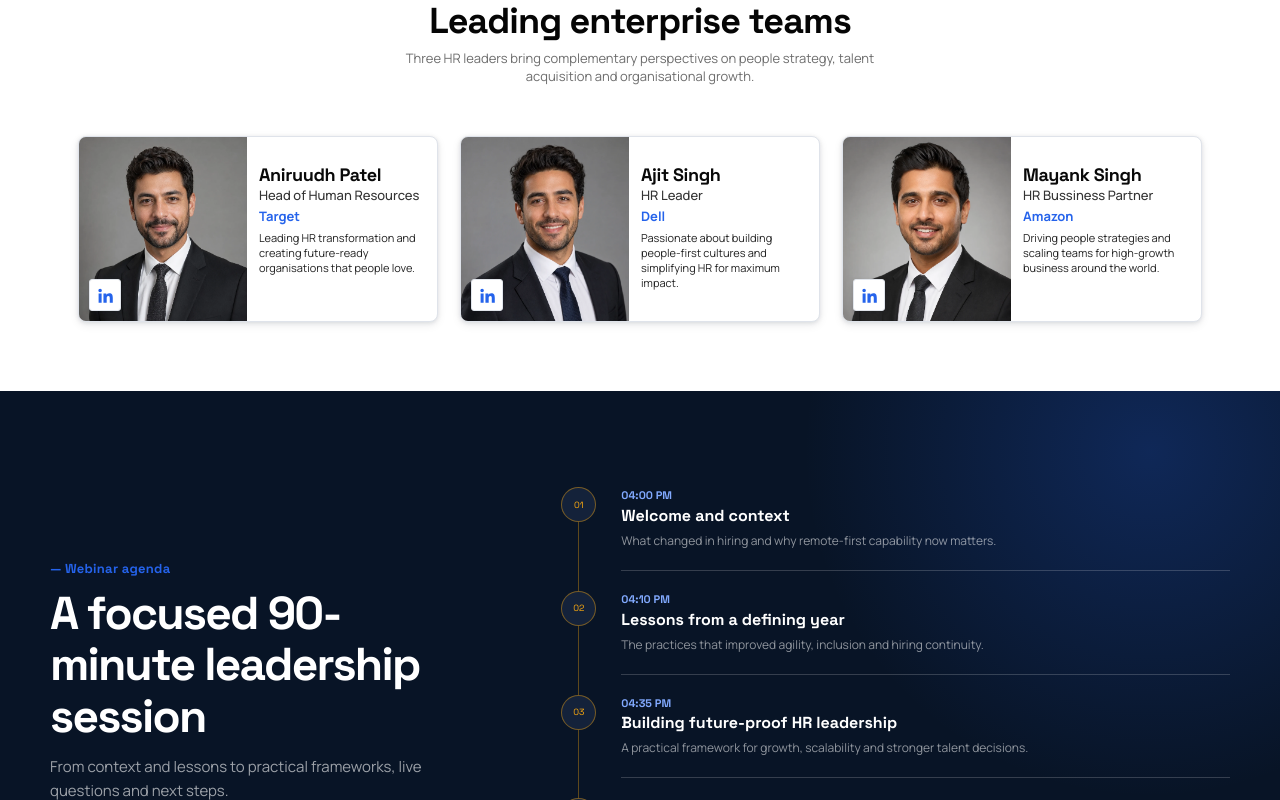
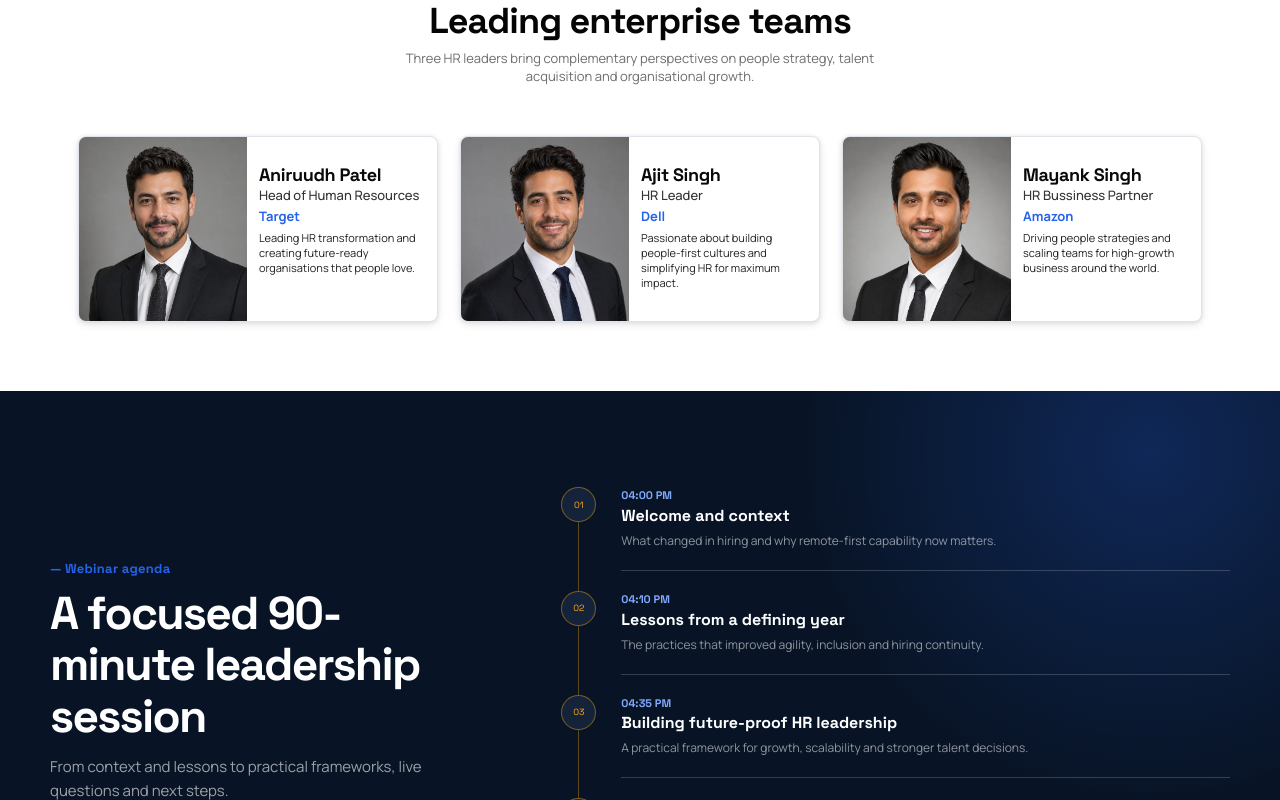
Before and after one commit to devprakash11/instahyer-website, a React (Vite) app: page / in a window 1280 px wide. Shown: the part 2320-3120 px from the top of the page. Built offline with nearby package versions, Linux system fonts and the light colour scheme.

Commit message:
fix: avoid rendering inactive panelist social links

```diff
--- a/src/components/sections/PanelistsSection.jsx
+++ b/src/components/sections/PanelistsSection.jsx
@@ -32,36 +32,24 @@ function PanelistsSection() {
                   loading="lazy"
                 />
 
+                {panelist.linkedin && (
                   <a
                     className="panelist-card__linkedin"
-                  href={panelist.linkedin || "#"}
+                    href={panelist.linkedin}
                     aria-label={`${panelist.name} on LinkedIn`}
-                  target={panelist.linkedin ? "_blank" : undefined}
-                  rel={panelist.linkedin ? "noreferrer" : undefined}
-                  onClick={(event) => {
-                    if (!panelist.linkedin) {
-                      event.preventDefault();
-                    }
-                  }}
+                    target="_blank"
+                    rel="noreferrer"
                   >
                     <LinkedInIcon size={19} />
                   </a>
+                )}
               </div>
 
               <div className="panelist-card__content">
                 <h3>{panelist.name}</h3>
-
-                <p className="panelist-card__role">
-                  {panelist.role}
-                </p>
-
-                <p className="panelist-card__company">
-                  {panelist.company}
-                </p>
-
-                <p className="panelist-card__bio">
-                  {panelist.bio}
-                </p>
+                <p className="panelist-card__role">{panelist.role}</p>
+                <p className="panelist-card__company">{panelist.company}</p>
+                <p className="panelist-card__bio">{panelist.bio}</p>
               </div>
             </article>
           ))}
```
Lines whose indentation alone changed are shown as unchanged.
